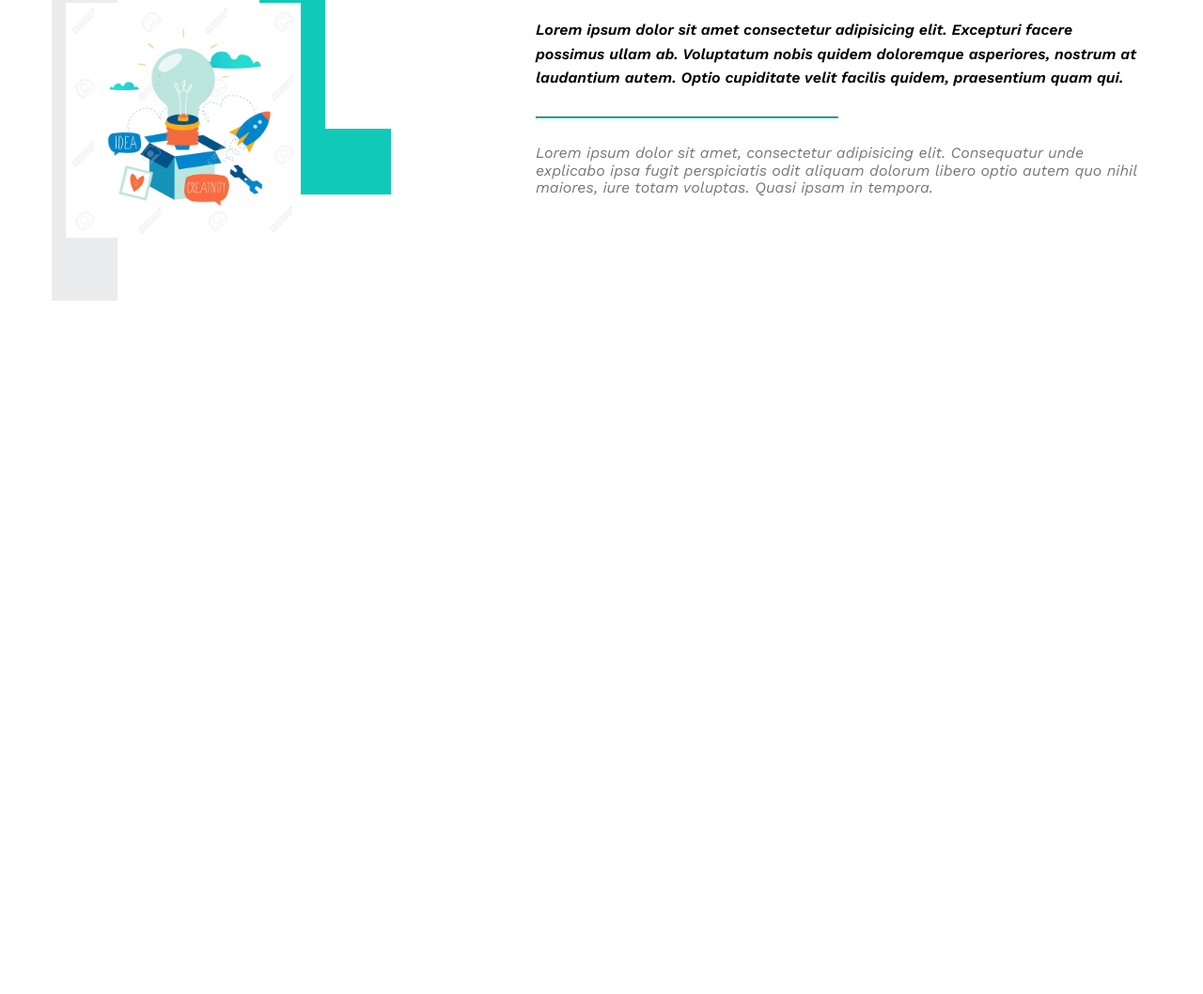
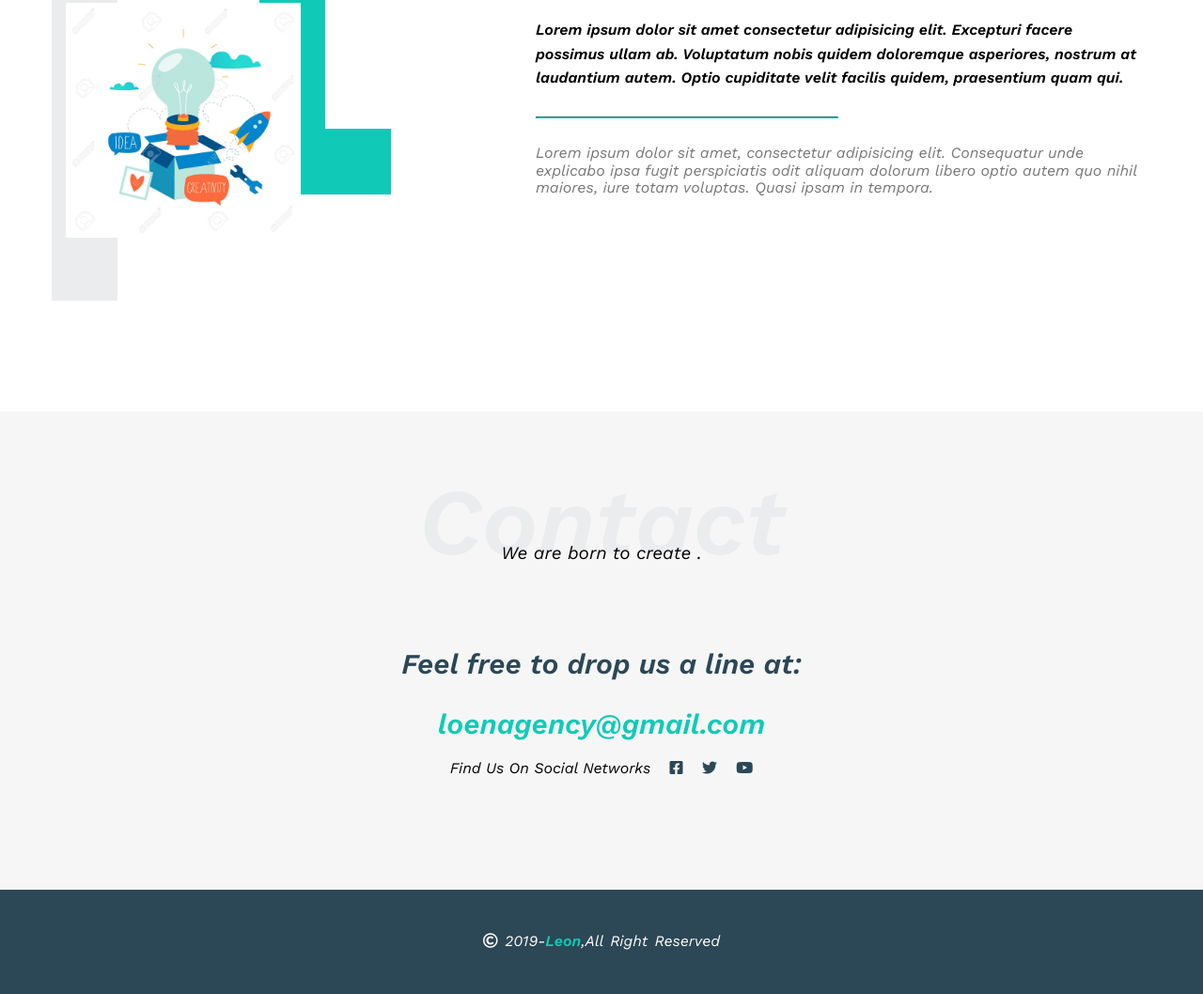
Before and after one commit to muntherabdellatif/HTML-CSS-Template-One, a plain HTML site: page index.html in a window 1280 px wide. Shown: the part 3188-4246 px from the top of the page at 94% size. Before the commit the page ends 3626 px from the top, so only its background shows below. Drawn offline with nearby package versions, Linux system fonts and the light colour scheme.

Commit message:
adding contact and footer

```diff
--- a/Css/main.css
+++ b/Css/main.css
@@ -2,7 +2,7 @@
 :root {
     --main-color : #10cab7;
     --background-color :#f6f6f6 ;
-    --secondary-cololr:#2c4755;
+    --secondary-color:#2c4755;
     --section-padding: 60px 0px;
     --p-color : #777 ;
     --p-line-hight : 1.6 ;
@@ -11,13 +11,20 @@
 *{
     box-sizing: border-box;
 }
+html {
+    scroll-behavior: smooth;
+}
 body {
     font-family: 'Work Sans', sans-serif;
 }
-
 .container {
     padding: 0px 15px;
     margin: 0px auto;
+}
+.grid-3 {
+    display: grid;
+    grid-template-columns: repeat(auto-fill,minmax(355px,1fr));
+    grid-gap: 20px;
 }
 /* start media */
 /* small  */
@@ -176,11 +183,6 @@ body {
     padding: var(--section-padding);
     background-color: var(--background-color);
 }
-.feature .container {
-    display: grid;
-    grid-template-columns: repeat(auto-fill,minmax(355px,1fr));
-    grid-gap: 20px;
-}
 .feature .feat  {
     padding: 10px;
     text-align: center;
@@ -204,9 +206,6 @@ body {
 }
 .services .services-content {
     margin-top: 40px;
-    display: grid;
-    grid-template-columns: repeat(auto-fill,minmax(355px,1fr));
-    grid-gap: 20px;
 }
 .services .services-content .sev {
     display: flex;
@@ -239,7 +238,7 @@ body {
     top: -5%;
     height: 110%;
     width: 70px;
-    background-color: var(--secondary-cololr);
+    background-color: var(--secondary-color);
     z-index: -1;
 }
 .services .services-content .col:last-child .img img {
@@ -270,9 +269,6 @@ body {
 }
 .protfolio-content {
     margin-top: 40px;
-    display: grid;
-    grid-template-columns: repeat(auto-fill,minmax(355px,1fr));
-    grid-gap: 20px;
 }
 .protfolio-content .sec {
     background-color: white;
@@ -332,7 +328,7 @@ body {
 }
 .about-content .img img {
     width: 100%;
-    /* border: 1px solid var(--secondary-cololr); */
+    /* border: 1px solid var(--secondary-color); */
 }
 
 .about-content .text {
@@ -363,3 +359,45 @@ body {
     }
 }
 /* end about */
+/* start contact */
+.contact {
+    padding: var(--section-padding);
+    background-color: var(--background-color);
+}
+.contact .text-info {
+    padding: var(--section-padding);
+    text-align: center;
+}
+.contact .text-info .label {
+    font-size: 30px;
+    font-weight: 800;
+    color: var(--secondary-color);
+}
+.contact .text-info a {
+    display: block;
+    font-size: 30px;
+    font-weight: 800;
+    color: var(--main-color);
+    text-decoration: none;
+}
+.contact .text-info .social {
+    margin-top: 20px;
+}
+.contact .text-info .social i {
+    margin-left: 15px;
+    color: var(--secondary-color);
+}
+/* end contact */
+/* start footer */
+.footer {
+    background-color: var(--secondary-color);
+    text-align: center;
+    color: white;
+    word-spacing:2px;
+    padding: 30px;
+}
+.footer p span {
+    color: var(--main-color);
+    font-weight: bold;
+}
+/* end footer */
--- a/index.html
+++ b/index.html
@@ -31,7 +31,7 @@
                     <li><a href="#services">Services</a></li>
                     <li><a href="#portfolio">Portfolio</a></li>
                     <li><a href="#about">About</a></li>
-                    <li><a href="contact">Contact</a></li>
+                    <li><a href="#contact">Contact</a></li>
                 </ul>
             </div>
         </div>
@@ -47,7 +47,7 @@
     <!-- end landging -->
     <!-- start feature -->
     <div class="feature">
-        <div class="container">
+        <div class="container grid-3">
             <div class="feat">
                 <i class="fas fa-bong"></i>
                 <h3>Tell us your idea </h3>
@@ -73,11 +73,11 @@
     </div>
     <!-- end feature -->
     <!-- start Services -->
-    <div class="services">
-        <div class="container">
+    <div class="services" id="services">
+        <div class="container ">
             <h2 class="special-heading ">Services</h2>
             <p>Don't be busy be productive </p>
-            <div class="services-content">
+            <div class="services-content grid-3">
                 <div class="col">
                     <div class="sev">
                         <i class="fab fa-algolia"></i>
@@ -133,11 +133,11 @@
     </div>
     <!-- end Services -->
     <!-- start protfolio  -->
-    <div class="protfolio">
+    <div class="protfolio" id="portfolio">
         <div class="container">
             <h2 class="special-heading ">Protfolio</h2>
             <p>if yoy do it right , it will last forever . </p>
-            <div class="protfolio-content">
+            <div class="protfolio-content grid-3">
                 <div class="sec">
                     <img src="img/card1.jpg">
                     <div class="text-info">
@@ -174,7 +174,7 @@
     </div>
     <!-- end protfolio -->
     <!-- start about -->
-    <div class="about">
+    <div class="about" id="about">
         <div class="container">
             <h2 class="special-heading ">About</h2>
             <p>Less is more work . </p>
@@ -196,6 +196,30 @@
         </div>
     </div>
     <!-- end about -->
+    <!-- start contact -->
+    <div class="contact" id="contact">
+        <h2 class="special-heading ">Contact</h2>
+        <p>We are born to create . </p>
+        <div class="container">
+            <div class="text-info">
+                <p class="label">Feel free to drop us a line at: </p>
+                <a href="mailto:loenagency@gmail.com?supject=contact" class="link">loenagency@gmail.com</a>
+                <div class="social">
+                    Find Us On Social Networks
+                    <i class="fab fa-facebook-square"></i>
+                    <i class="fab fa-twitter"></i>
+                    <i class="fab fa-youtube"></i>
+                </div>
+            </div>
+        </div>
+    </div>
+    <!-- end contact -->
+    <!-- start footer -->
+    <div class="footer">
+
+        <p> <i class="far fa-copyright"></i> 2019-<span>Leon</span>,All Right Reserved</p>
+    </div>
+    <!-- end footer -->
 </body>
 
 </html>
```
